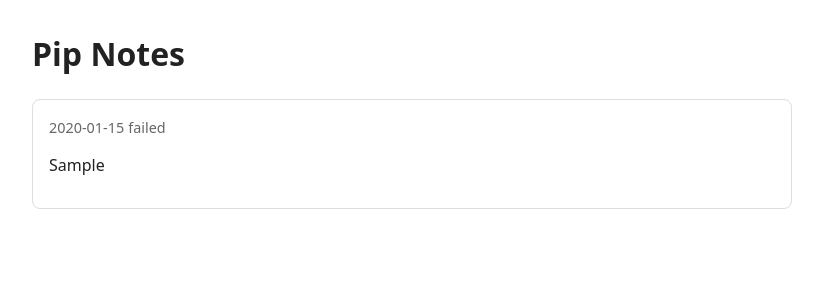
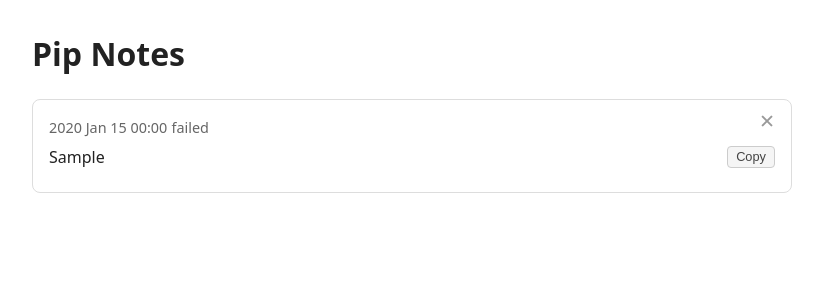
Before and after one commit to dasos/pip-server, a Flask app: page / in a window 1280 px wide. Shown: the top 300 px of the page, without its empty margins (228-1051 px from the left). Run offline with Flask 3, Linux system fonts and the light colour scheme; tables that the repository leaves empty hold one stand-in row (values such as "Sample post"); parts of the project's set-up code (start-up, migrations or seed data) failed here and were passed over.

Commit message:
Split API and UI routes, add delete, copy, and friendlier timestamps

```diff
--- a/app.py
+++ b/app.py
@@ -133,9 +133,17 @@ def worker():
             transcription_queue.task_done()
 
 
+@app.template_filter("friendly_time")
+def friendly_time(value):
+    parsed = datetime.fromisoformat(value.replace("Z", "+00:00"))
+    return parsed.strftime("%Y %b %d %H:%M")
+
+
 @app.before_request
 def prepare():
     init_db()
+    if request.path.startswith("/api/") and not authorized():
+        return jsonify(error="Unauthorized"), 401
 
 
 @app.get("/")
@@ -147,7 +155,7 @@ def index():
     return render_template("index.html", notes=notes)
 
 
-@app.post("/audio")
+@app.post("/api/audio")
 def upload_audio():
     if not authorized():
         return jsonify(error="Unauthorized"), 401
@@ -195,12 +203,28 @@ def audio(note_id):
     return send_file(note["audio_path"], mimetype="audio/wav")
 
 
+@app.delete("/notes/<note_id>")
+def delete_note(note_id):
+    with get_db() as connection:
+        note = connection.execute(
+            "SELECT audio_path FROM notes WHERE id = ?", (note_id,)
+        ).fetchone()
+        if note is None:
+            return jsonify(error="not found"), 404
+        connection.execute("DELETE FROM notes WHERE id = ?", (note_id,))
+    audio_path = Path(note["audio_path"])
+    if audio_path.is_file():
+        audio_path.unlink()
+    app.logger.info("Deleted note %s", note_id)
+    return "", 204
+
+
 @app.get("/health")
 def health():
     return jsonify(status="ok")
 
 
-@app.get("/health/audio")
+@app.get("/api/health/audio")
 def audio_health():
     if not authorized():
         return "Unauthorized", 401
--- a/templates/index.html
+++ b/templates/index.html
@@ -7,19 +7,31 @@
   <style>
     body { max-width: 760px; margin: 2rem auto; padding: 0 1rem; font: 16px system-ui, sans-serif; color: #222; }
     h1 { margin-bottom: 1.5rem; }
-    article { border: 1px solid #ddd; border-radius: 8px; padding: 1rem; margin: 1rem 0; }
+    article { position: relative; border: 1px solid #ddd; border-radius: 8px; padding: 1rem; margin: 1rem 0; }
     time, .status { color: #666; font-size: .9rem; }
     audio { width: 100%; margin-top: .8rem; }
     .error { color: #a00; }
+    .delete { position: absolute; top: .5rem; right: .5rem; border: none; background: none;
+      color: #999; font-size: 1.2rem; line-height: 1; cursor: pointer; padding: .25rem .5rem; }
+    .delete:hover { color: #a00; }
+    .transcript-row { display: flex; align-items: flex-start; gap: .5rem; margin: .5rem 0; }
+    .transcript { margin: 0; flex: 1; }
+    .copy { border: 1px solid #ccc; border-radius: 4px; background: #f5f5f5; color: #444;
+      font-size: .8rem; cursor: pointer; padding: .15rem .5rem; white-space: nowrap; }
+    .copy:hover { background: #e8e8e8; }
   </style>
 </head>
 <body>
   <h1>Pip Notes</h1>
   {% for note in notes %}
   <article data-note-id="{{ note.id }}">
-    <time datetime="{{ note.created_at }}">{{ note.created_at }}</time>
+    <button class="delete" title="Delete note" aria-label="Delete note">&#10005;</button>
+    <time datetime="{{ note.created_at }}">{{ note.created_at | friendly_time }}</time>
     <span class="status">{{ note.status }}</span>
-    <p class="transcript">{{ note.transcript or (note.error if note.status == 'failed' else 'Transcribing…') }}</p>
+    <div class="transcript-row">
+      <p class="transcript">{{ note.transcript or (note.error if note.status == 'failed' else 'Transcribing…') }}</p>
+      {% if note.transcript %}<button class="copy" title="Copy transcript">Copy</button>{% endif %}
+    </div>
     {% if note.status != 'failed' %}<audio controls preload="none" src="{{ url_for('audio', note_id=note.id) }}"></audio>{% endif %}
   </article>
   {% else %}
@@ -36,6 +48,24 @@
       }
     }
     setInterval(refresh, 3000);
+
+    document.querySelectorAll('.copy').forEach(button => {
+      button.addEventListener('click', async () => {
+        const text = button.closest('.transcript-row').querySelector('.transcript').textContent;
+        await navigator.clipboard.writeText(text);
+        button.textContent = 'Copied!';
+        setTimeout(() => { button.textContent = 'Copy'; }, 1500);
+      });
+    });
+
+    document.querySelectorAll('.delete').forEach(button => {
+      button.addEventListener('click', async () => {
+        const card = button.closest('[data-note-id]');
+        if (!confirm('Delete this note and its recording?')) return;
+        const response = await fetch('/notes/' + card.dataset.noteId, { method: 'DELETE' });
+        if (response.ok) card.remove();
+      });
+    });
   </script>
 </body>
 </html>
```
Also changed, not shown: README.md.
